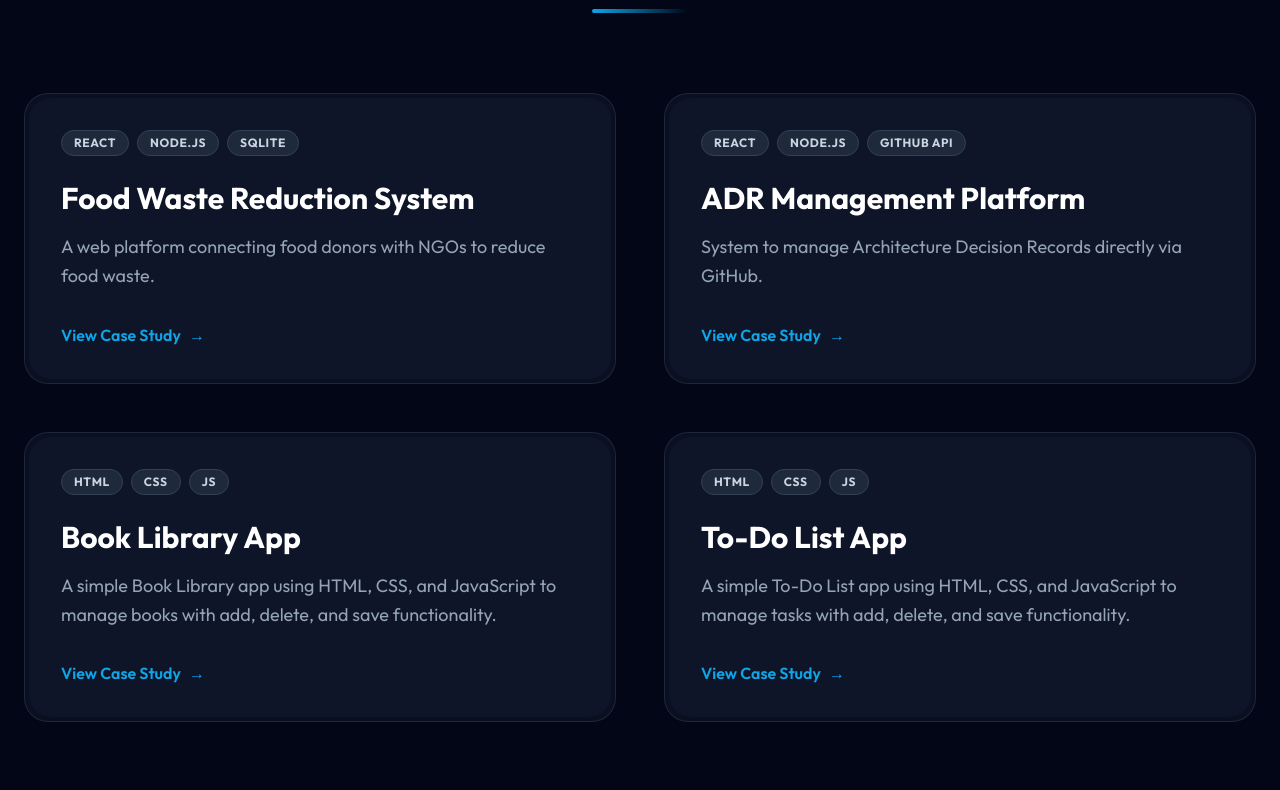
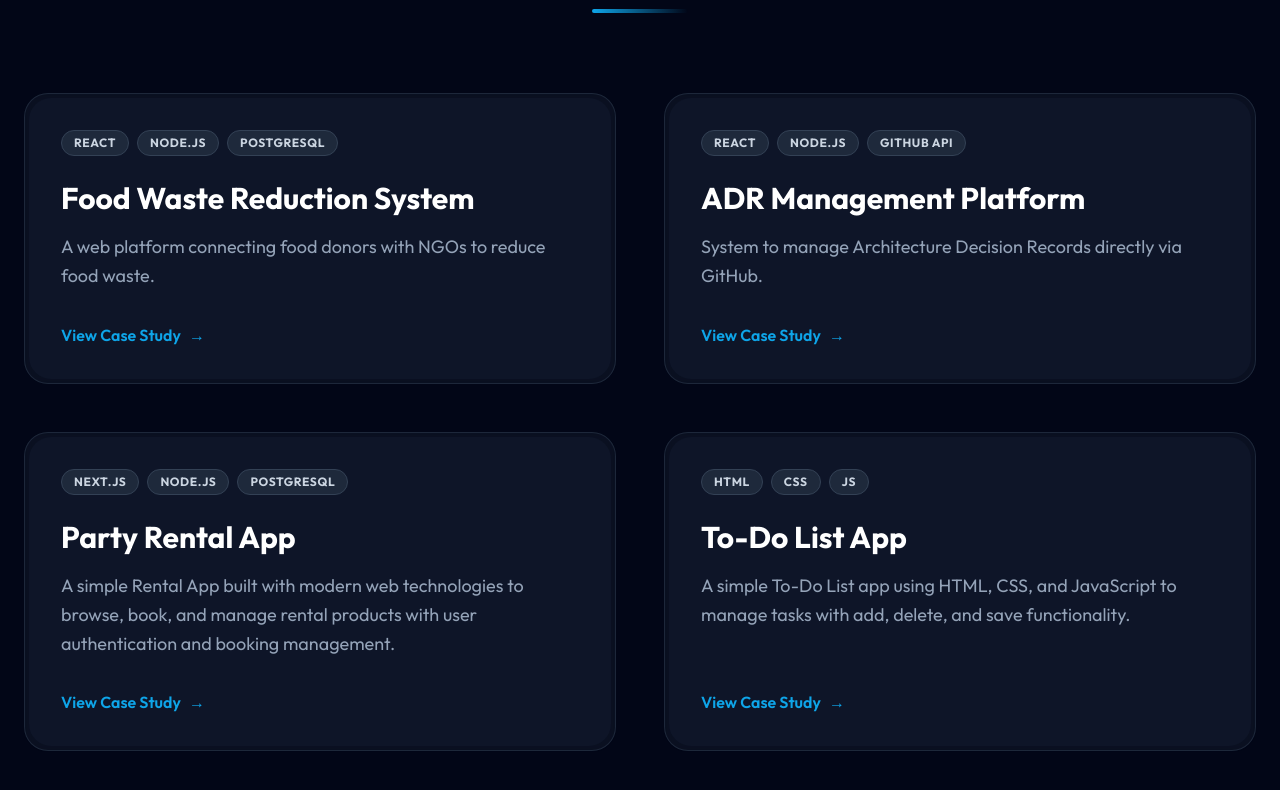
Before and after one commit to Sivasankar-1307/portfolio, a React (Vite) app: page / in a window 1280 px wide. Shown: the part 2640-3430 px from the top of the page. Built offline with nearby package versions, Linux system fonts and the light colour scheme.

Commit message:
Modify projects list with new app details
Updated project details for Food Waste Reduction System and replaced Book Library App with Party Rental App, including technology stack and descriptions.

```diff
--- a/src/components/Projects.jsx
+++ b/src/components/Projects.jsx
@@ -8,7 +8,7 @@ function Projects() {
   const projects = [
     {
       title: "Food Waste Reduction System",
-      tech: ["React", "Node.js", "SQLite"],
+      tech: ["React", "Node.js", "PostgreSQL"],
       desc: "A web platform connecting food donors with NGOs to reduce food waste.",
       details:
         "This full-stack system allows food donors to post surplus food, and NGOs receive real-time notifications to accept or reject donations. Built with a focus on high performance and clean UI/UX.",
@@ -27,13 +27,13 @@ function Projects() {
       color: "from-blue-400 to-indigo-500",
     },
     {
-      title: "Book Library App",
-      tech: ["HTML", "CSS", "JS"],
-      desc: "A simple Book Library app using HTML, CSS, and JavaScript to manage books with add, delete, and save functionality.",
+      title: "Party Rental App",
+      tech: ["Next.js","Node.js","PostgreSQL"],
+      desc: "A simple Rental App built with modern web technologies to browse, book, and manage rental products with user authentication and booking management.",
       details:
-        "A simple and responsive Book Library application built using HTML, CSS, and JavaScript that allows users to add, edit, delete, and mark books as completed. It uses browser local storage to save books, ensuring data persists across sessions while providing a clean and user-friendly interface.",
-      github: "https://github.com/SivaSankar-fswd/Book-Library-App.git",
-      demo: "https://book-library-app-zeta.vercel.app/",
+        "A simple and responsive Rental App built using modern web technologies that allows users to browse, book, and manage rental products. It features user authentication, booking management, order tracking, and an intuitive interface, providing a seamless rental experience across devices.",
+      github: "https://github.com/Sivasankar-1307/rental-app.git",
+      demo: "https://rentafest-frontend.onrender.com/customer/home",
       color: "from-purple-400 to-pink-500",
     },
     {
```
